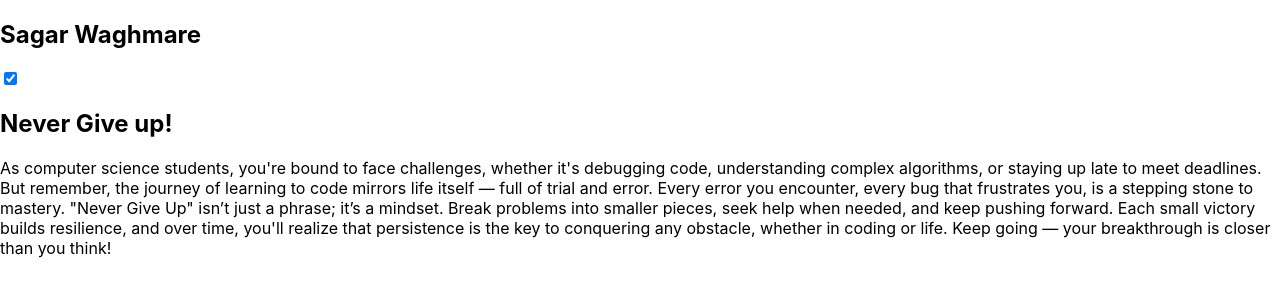
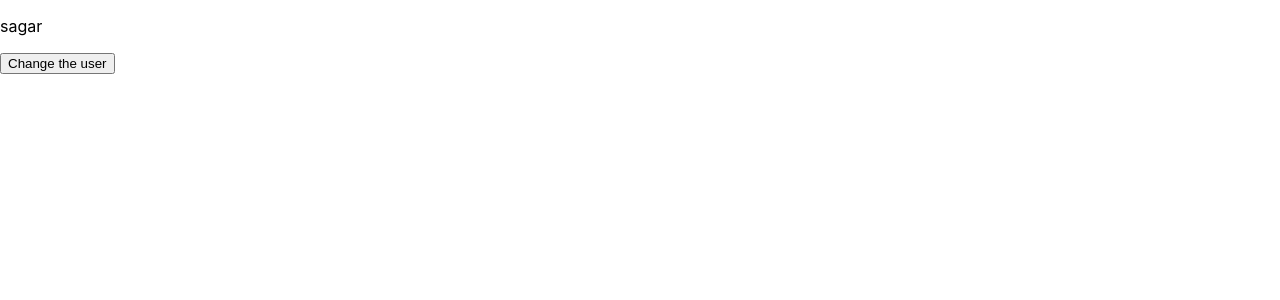
Before and after one commit to SagarSuryakantWaghmare/Meta-Frontend-Course, a React (Create React App) app in the folder Advanced React/adv2/: page / in a window 1280 px wide. Shown: the top 300 px of the page. Built offline with nearby package versions, Linux system fonts and the light colour scheme.

Commit message:
User context advanced concepts

```diff
--- a/Advanced React/adv2/src/App.js
+++ b/Advanced React/adv2/src/App.js
@@ -2,12 +2,18 @@ import logo from './logo.svg';
 import './App.css';
 import Toggle from './components/Toggle';
 import { ThemeProvider } from './components/ThemeContext';
+import Para from './components/Para';
+import { UserProvider } from './components/UserContext';
+
 function App() {
   return (
     <>
-    <ThemeProvider>
+    {/* <ThemeProvider>
       <Toggle/>
-    </ThemeProvider>
+    </ThemeProvider> */}
+    <UserProvider>
+      <Para/>
+    </UserProvider>
     </>
   );
 }
--- /dev/null
+++ b/Advanced React/adv2/src/components/Para.js
@@ -0,0 +1,20 @@
+import React from 'react'
+import { useUser } from './UserContext'
+
+function Para() {
+    const context = useUser();
+    if (!context) {
+        return null;
+    }
+    const {user, changeUser} = context;
+  return (
+   <>
+       <div>
+        <p>{user}</p>
+        <button onClick={changeUser}>Change the user</button>
+       </div>
+   </>
+  )
+}
+
+export default Para
--- /dev/null
+++ b/Advanced React/adv2/src/components/UserContext.js
@@ -0,0 +1,15 @@
+import React,{useState,useContext,createContext} from "react";
+const UserContext=createContext();
+export const UserProvider=({children})=>{
+    const[user,setUser]=useState("sagar");
+    const changeUser=()=>{
+        setUser((prevUser)=>(prevUser==="sagar"?"shraddha":"sagar"))
+    };
+    return(
+        <UserContext.Provider value={{user,changeUser}}>
+            {children}
+        </UserContext.Provider>
+    )
+};
+export const useUser=()=> useContext(UserContext);
+export default UserContext;
```
